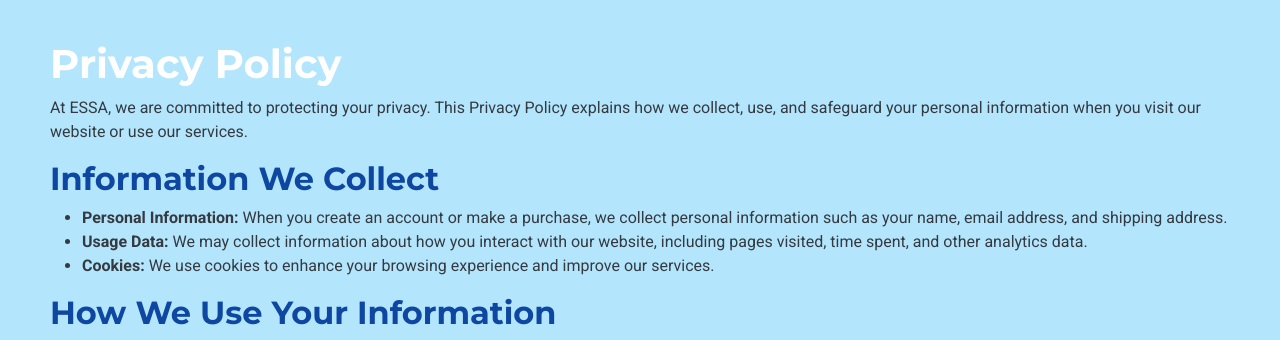
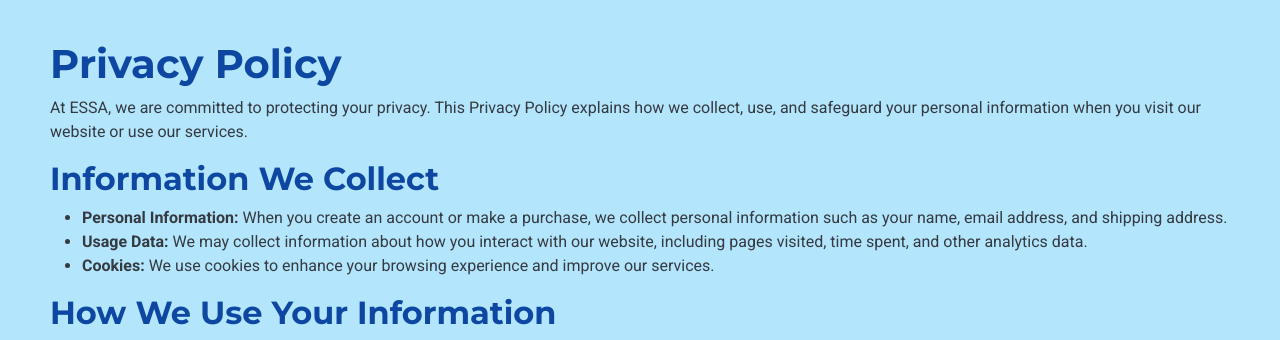
Before and after one commit to LukodeSoftware/ESSA-website, a Flask app: page /privacypolicy in a window 1280 px wide. Shown: the part 110-450 px from the top of the page. Run offline with Flask 3, Linux system fonts and the light colour scheme; some libraries are stand-ins or nearby versions.

Commit message:
fix: change color of Privacy Policy title. Modify placement of bg-img on the main page

```diff
--- a/static/css/style.css
+++ b/static/css/style.css
@@ -212,7 +212,7 @@
   color: var(--white);
   background-image: url('/static/images/image.png');
   background-size: cover;
-  background-position: center center;
+  background-position: top;
 }
 
 
@@ -452,6 +452,10 @@
   align-items: center;
   margin: 150px 50px 50px 50px;
   }
+
+#privacy-policy-header {
+  color: var(--primary-dark);
+}
 
 /* Gallery */
 .gallery-container {
--- a/templates/privacypolicy.html
+++ b/templates/privacypolicy.html
@@ -5,7 +5,7 @@
 {% block content %}
 
 <div class="privacy-policy-container">
-    <h1>Privacy Policy</h1>
+    <h1 id="privacy-policy-header">Privacy Policy</h1>
 
     <p>At ESSA, we are committed to protecting your privacy. This Privacy Policy explains how we collect, use, and safeguard your personal information when you visit our website or use our services.</p>
 
```
